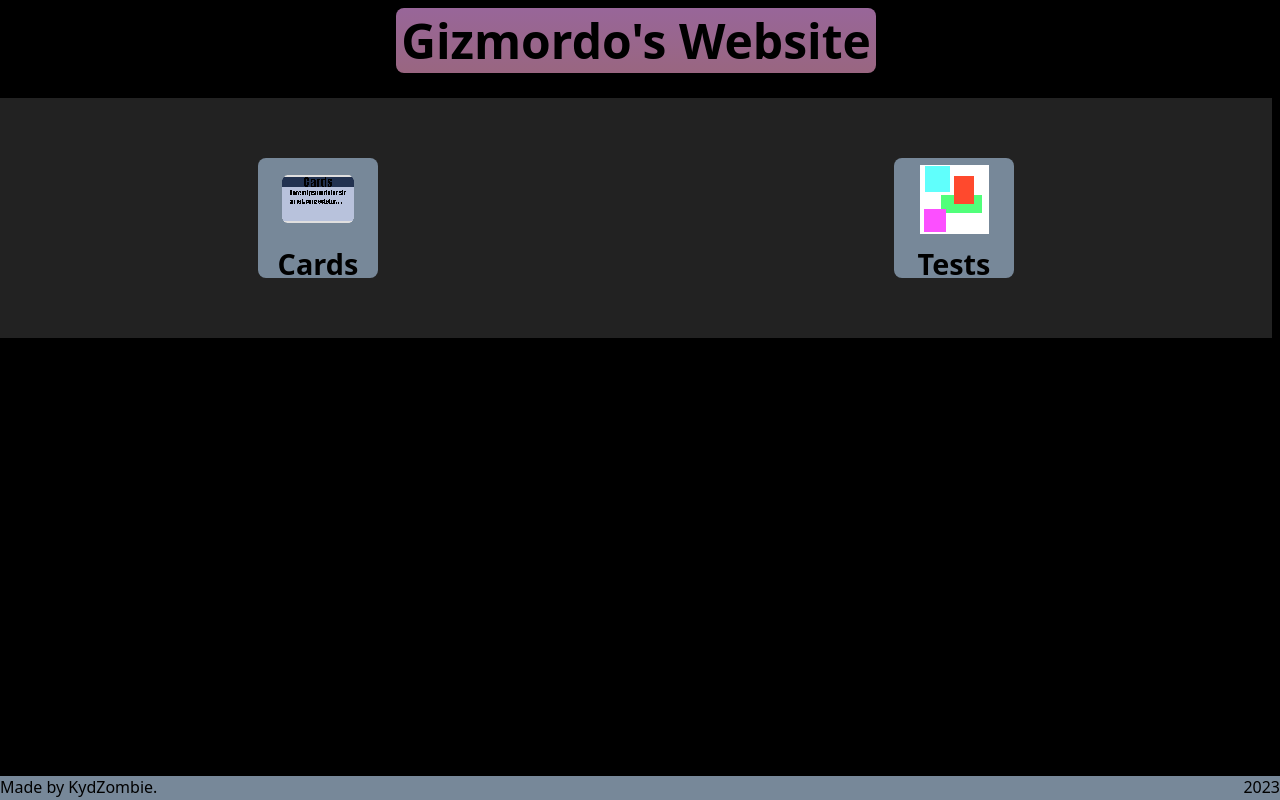
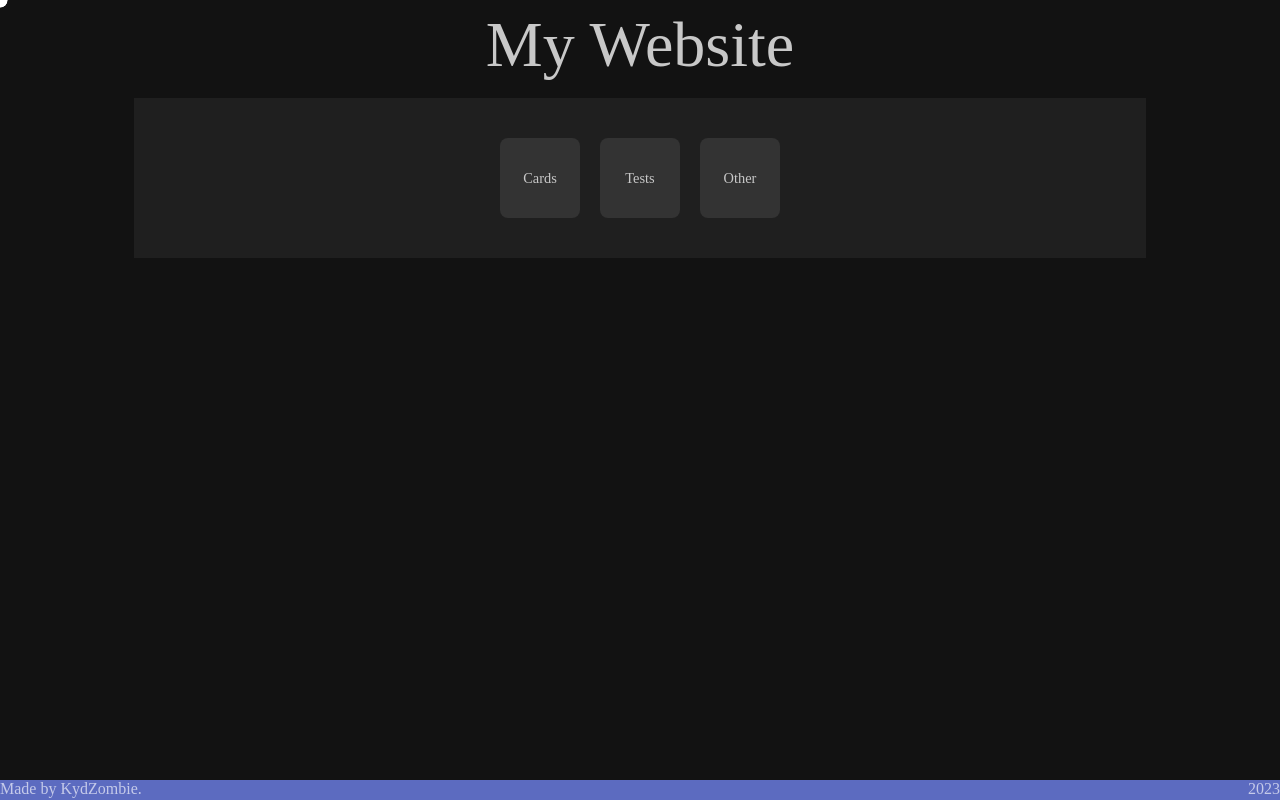
Before and after one commit to KydZombie/website, a plain HTML site: page index.html in a window 1280 px wide. Drawn offline with Linux system fonts and the light colour scheme; a web font is replaced by a local one.

Commit message:
New homepage

```diff
--- a/default.css
+++ /dev/null
@@ -1,58 +0,0 @@
-body {
-    background-color: black;
-    color: white;
-    font-family: system-ui, -apple-system, BlinkMacSystemFont, 'Segoe UI', Roboto,
-        Oxygen, Ubuntu, Cantarell, 'Open Sans', 'Helvetica Neue', sans-serif;
-
-    padding-left: 0;
-    margin-left: 0;
-}
-
-#title {
-    color: black;
-    font-size: 3rem;
-    padding-left: 5px;
-    padding-right: 5px;
-    font-weight: bold;
-    border-radius: 8px;
-    margin: auto;
-    min-width: 30%;
-    max-width: 95%;
-    width: fit-content;
-    transition: 0.5s;
-    user-select: none;
-    text-decoration: none;
-}
-
-#title:hover {
-    font-size: 4rem;
-    transition: 0.25s;
-}
-
-#center {
-    text-align: center;
-}
-
-#footer-bar {
-    position: fixed;
-    bottom: 0;
-    left: 0;
-    width: 100%;
-    height: 24px;
-    background-color: lightslategray;
-    color: black;
-}
-.footer-text-left, .footer-text-right {
-    border: 0;
-    background-color: transparent;
-    font-size: 1rem;
-    margin-top: 0px;
-}
-
-.footer-text-left {
-    float: left;
-}
-
-.footer-text-right {
-    float: right;
-}
--- a/index.html
+++ b/index.html
@@ -2,34 +2,26 @@
 <html>
 
 <head>
-    <meta charset="UTF-8">
-    <meta name="viewport" content="width=device-width, initial-scale=1.0">
-    <title>My Site</title>
-    <link href="/default.css" rel="stylesheet" type="text/css" media="all">
-    <link href="/homepage.css" rel="stylesheet" type="text/css" media="all">
-    <link href="/pagebar.css" rel="stylesheet" type="text/css" media="all">
-    <script src="/index.js" type="module" defer></script>
+  <meta charset="UTF-8" />
+  <meta name="viewport" content="width=device-width, initial-scale=1.0" />
+  <title>The web site of gizmordo</title>
+  <link href="style.css" rel="stylesheet" type="text/css" media="all" />
+  <script src="index.js" defer></script>
 </head>
 
 <body>
-    <div id="center">
-        <h1 id="title" class="rainbow">Gizmordo's Website</h1>
-    </div>
-    <div id="pagelist">
-        <a href="/cards/" class="page">
-            <img src="/cards/favicon.png" class="pagelogo">
-            <p class="pageinfo">Cards</p>
-        </a>
-        <a href="/tests/" class="page">
-            <img src="/tests/canvas/favicon.png" class="pagelogo">
-            <p class="pageinfo">Tests</p>
-        </a>
-    </div>
+  <p class="title">My Website</p>
 
-    <footer id="footer-bar">
-      <p class="footer-text-left">Made by KydZombie.</p>
-      <p id="cardcounter" class="footer-text-right">2023</p>
-    </footer>
+  <div id="pagelistcontainer"></div>
+
+  <p id="infopanel"></p>
+
+  <div id="cursor"></div>
+
+  <footer id="footer-bar">
+    <p class="footerleft">Made by KydZombie.</p>
+    <p id="cardcounter" class="footerright">2023</p>
+  </footer>
 </body>
 
 </html>
--- a/index.js
+++ b/index.js
@@ -1,8 +1,139 @@
-import { rainbowLoop } from "./rainbow.js";
+let pageListContainer = document.getElementById("pagelistcontainer");
+let infoText = document.getElementById("infopanel");
 
-function loop() {
-    rainbowLoop();
-    requestAnimationFrame(loop);
+let pageListElements = [];
+let pageJson;
+let pages = [];
+
+async function getJson(url) {
+  let response = await fetch(url);
+  let data = await response.json();
+  return data;
 }
 
-requestAnimationFrame(loop);
+function loadPageListContainer() {
+  let pageLists = Object.keys(pageJson);
+
+  for (let pageListIndex = 0; pageListIndex < pageLists.length; pageListIndex++) {
+    const list = pageLists[pageListIndex];
+    pageListElements[pageListIndex] = loadPageList(list, pageListIndex == 0);
+    pageListContainer.appendChild(pageListElements[pageListIndex]);
+  }
+
+  pages.forEach(page => {
+    let pageData = page.dataset;
+    if (pageData.description != null) {
+      page.addEventListener("mouseenter", () => {
+        infoText.hidden = false;
+        infoText.innerHTML = `${page.innerHTML}: ${pageData.description}`;
+      });
+    }
+    if (pageData.referenceList != null) {
+      page.addEventListener("mouseenter", () => {
+        for (let i = 1; i < pageListElements.length; i++) {
+          const pageList = pageListElements[i];
+          if (pageList.id == pageData.referenceList) {
+            pageList.hidden = false;
+          } else {
+            pageList.hidden = true;
+          }
+        }
+      });
+    }
+    if (page.dataset["onClick"]) {
+      page.classList.add("clickable");
+      page.addEventListener("click", () => eval("" + page.dataset["onClick"] + ""));
+    }
+
+    page.addEventListener("mouseenter", () => {
+      cursorBalls.forEach(ball => {
+        ball.classList.add("hovering");
+      });
+    });
+    page.addEventListener("mouseleave", () => {
+      cursorBalls.forEach(ball => {
+        ball.classList.remove("hovering");
+      });
+    });
+  });
+}
+
+function loadPageList(listKey, isMain) {
+  let listElement = document.createElement("div");
+
+  listElement.id = listKey;
+  listElement.classList.add("pagelist");
+
+  if (!isMain) listElement.hidden = true;
+
+  let pageItemIndexes = Object.keys(pageJson[listKey]);
+  pageItemIndexes.forEach(page => {
+    listElement.appendChild(loadPage(listKey, page));
+  });
+  return listElement;
+}
+
+function loadPage(listKey, pageKey) {
+  let keys = Object.keys(pageJson[listKey][pageKey]);
+
+  let pageElement;
+  if (keys.includes("link")) {
+    pageElement = document.createElement("a");
+    pageElement.href = pageJson[listKey][pageKey]["link"];
+    pageElement.classList.add("clickable");
+  } else {
+    pageElement = document.createElement("p");
+  }
+
+  pageElement.innerHTML = pageKey;
+  pageElement.classList.add("page");
+
+  keys.forEach(key => {
+    if (key != "link") {
+      pageElement.dataset[key] = pageJson[listKey][pageKey][key];
+    }
+  })
+  pages.push(pageElement);
+  return pageElement;
+}
+
+getJson("pages.json").then(json => {
+  pageJson = json;
+  loadPageListContainer();
+});
+
+let BALL_COUNT = 20;
+let BALL_SIZE = 15;
+let cursorDiv = document.getElementById("cursor");
+let cursorBalls = [];
+
+cursorDiv.style.position = "fixed";
+
+for (let i = 0; i < BALL_COUNT; i++) {
+  let newBall = document.createElement("div");
+  let size = BALL_SIZE - BALL_SIZE * (i / BALL_COUNT) + "px";
+  newBall.classList.add("cursorball");
+  newBall.style.left = 0;
+  newBall.style.top = 0;
+  newBall.style.width = size;
+  newBall.style.height = size;
+  cursorBalls[i] = newBall;
+  cursorDiv.appendChild(newBall);
+}
+
+document.addEventListener("mousemove", e => {
+  let ball = cursorBalls[0];
+  ball.style.left = e.pageX + "px";
+  ball.style.top = e.pageY + "px";
+});
+
+setInterval(() => {
+  for (let i = BALL_COUNT - 1; i >= 0; i--) {
+    let ball = cursorBalls[i];
+    if (i != 0) {
+      let nextBall = cursorBalls[i - 1];
+      ball.style.left = nextBall.style.left;
+      ball.style.top = nextBall.style.top;
+    }
+  }
+}, 5);
--- a/pagebar.css
+++ /dev/null
@@ -1,48 +0,0 @@
-#pagelist {
-    display: flex;
-    justify-content: space-around;
-    align-items: center;
-    align-content: flex-start;
-    flex-direction: row;
-    background-color: #fff2;
-    width: 100%;
-    height: 240px;
-    margin-top: 25px;
-}
-
-.page {
-    text-align: center;
-    background-color: lightslategray;
-    border-radius: 8px;
-    width: 120px;
-    height: 120px;
-    text-decoration: none;
-
-    transition: transform, 0.5s;
-}
-
-.page:hover {
-    transform: scale(1.5);
-    transition: transform, 0.25s;
-}
-
-img.pagelogo {
-    width: 60%;
-    margin: 0;
-    margin-top: 5px;
-    image-rendering: pixelated;
-    /* margin: none; */
-    /* padding-left: 5px; */
-}
-
-.pageinfo {
-    font-size: 1.8rem;
-    font-weight: bold;
-
-    margin: 0;
-}
-
-a {
-    font-size: 2rem;
-    color: black;
-}
--- /dev/null
+++ b/pages.json
@@ -0,0 +1,41 @@
+{
+    "mainList": {
+        "Cards": {
+            "referenceList": "cardsList"
+        },
+        "Tests": {
+            "description": "All of my test websites.",
+            "referenceList": "testsList"
+        },
+        "Other": {
+            "description": "Haha funny",
+            "referenceList": "otherList"
+        }
+    },
+    "cardsList": {
+        "Cards": {
+            "description": "A basic card program.",
+            "link": "/cards/"
+        },
+        "Wiki Cards": {
+            "description": "Cards, but with random Wikipedia pages.",
+            "link": "/cards/wiki/"
+        }
+    },
+    "testsList": {
+        "WebGL": {
+            "description": "A basic test of WebGL",
+            "link": "/tests/webgl/"
+        },
+        "Canvas": {
+            "description": "I don't really know what this is. It was my first website though",
+            "link": "/tests/canvas/"
+        }
+    },
+    "otherList": {
+        "Secret": {
+            "description": "Ooooh!",
+            "onClick": "cursorBalls.slice(1).forEach(ball=>ball.style.transition = '.25s');"
+        }
+    }
+}
--- a/rainbow.js
+++ /dev/null
@@ -1,12 +0,0 @@
-const rainbowElements = document.getElementsByClassName("rainbow");
-
-let rbFrames = 0;
-function rainbowLoop() {
-    for (let i = 0; i < rainbowElements.length; i++) {
-        rainbowElements.item(i).style.backgroundImage = `linear-gradient(hsl(${rbFrames}deg 20% 50%), hsl(${rbFrames + 30}deg 20% 50%))`;;
-    }
-
-    rbFrames++;
-}
-
-export { rainbowLoop };
--- a/tests/new_homepage/style.css
+++ b/style.css
@@ -77,17 +77,15 @@ body {
     background: #e9a51e;
 }
 
-
-
 /* .page[data-reference-list] {
     background: #e91ec7;
 } */
 
-
-
 #infopanel {
     font-size: 3rem;
     text-align: center;
+    padding-left: 10%;
+    padding-right: 10%;
 }
 
 #footer-bar {
```
Also changed, not shown: not_found.html (deleted, +0 -13 lines), tests/new_homepage/index.html (deleted, +0 -27 lines), tests/new_homepage/index.js (deleted, +0 -139 lines), tests/new_homepage/pages.json (deleted, +0 -31 lines), homepage.css (deleted).
